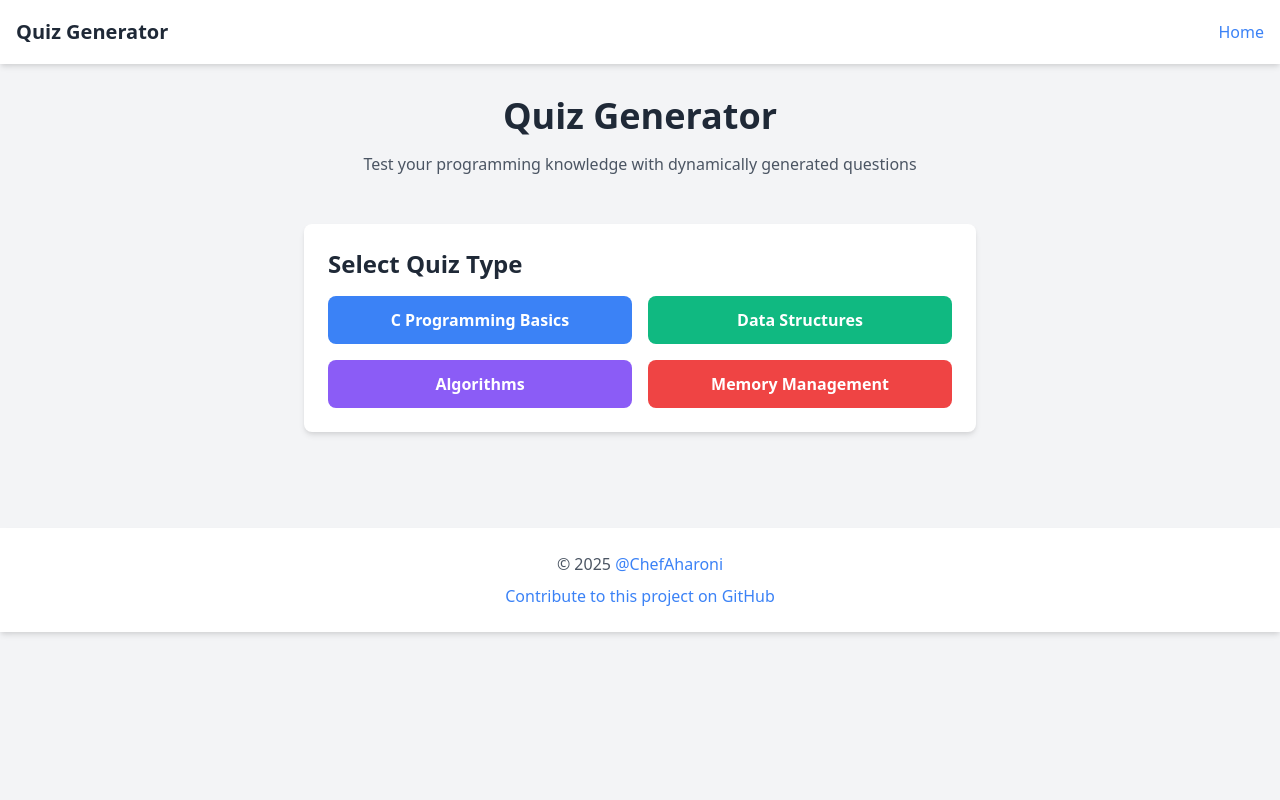
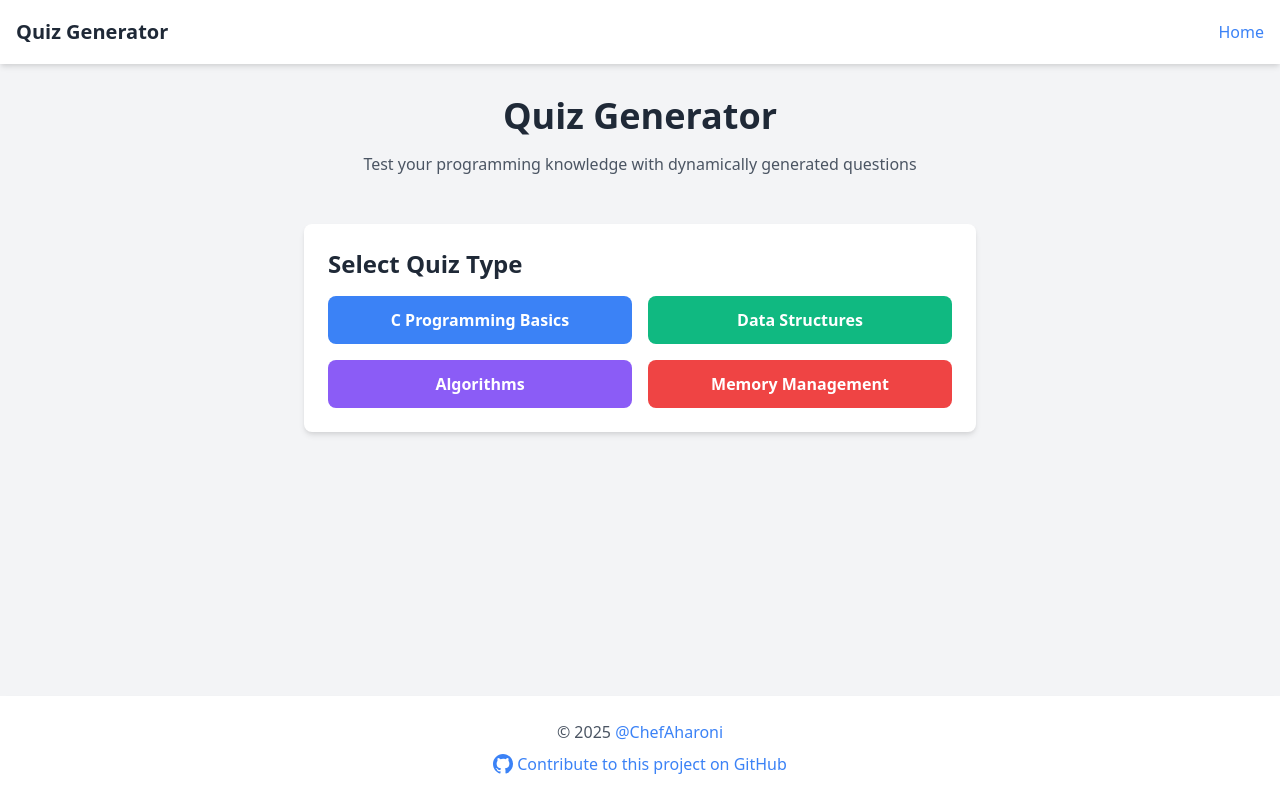
Before and after one commit to ChefAharoni/APQuizGenerator, a website: page index.html in a window 1280 px wide. Drawn offline with nearby package versions, Linux system fonts and the light colour scheme.

Commit message:
Enhance layout and footer in index.html
- Updated body class to include flexbox for better layout structure.
- Adjusted footer class to use mt-auto for proper positioning.
- Improved GitHub link styling with an icon and flexbox for alignment.

```diff
--- a/index.html
+++ b/index.html
@@ -10,7 +10,7 @@
     />
     <link rel="stylesheet" href="styles.css" />
   </head>
-  <body class="bg-gray-100 min-h-screen">
+  <body class="bg-gray-100 min-h-screen flex flex-col">
     <!-- Navigation Bar -->
     <nav class="bg-white shadow-md">
       <div class="container mx-auto px-4">
@@ -164,7 +164,7 @@
     </div>
 
     <!-- Footer -->
-    <footer class="bg-white shadow-md mt-8 py-6">
+    <footer class="bg-white shadow-md mt-8 py-6 mt-auto">
       <div class="container mx-auto px-4">
         <div class="text-center text-gray-600">
           <p>
@@ -175,11 +175,23 @@
               >@ChefAharoni</a
             >
           </p>
-          <p class="mt-2">
+          <p class="mt-2 flex items-center justify-center gap-2">
             <a
               href="https://github.com/ChefAharoni/APQuizGenerator"
-              class="text-blue-500 hover:text-blue-600"
+              class="text-blue-500 hover:text-blue-600 flex items-center gap-1"
+              target="_blank"
+              rel="noopener noreferrer"
             >
+              <svg
+                xmlns="http://www.w3.org/2000/svg"
+                viewBox="0 0 24 24"
+                fill="currentColor"
+                class="w-5 h-5 inline-block align-middle"
+              >
+                <path
+                  d="M12 0C5.37 0 0 5.373 0 12c0 5.303 3.438 9.8 8.205 11.387.6.113.82-.258.82-.577 0-.285-.01-1.04-.015-2.04-3.338.726-4.042-1.61-4.042-1.61-.546-1.387-1.333-1.756-1.333-1.756-1.09-.745.083-.729.083-.729 1.205.085 1.84 1.237 1.84 1.237 1.07 1.834 2.807 1.304 3.492.997.108-.775.418-1.305.762-1.605-2.665-.304-5.466-1.334-5.466-5.931 0-1.31.468-2.381 1.236-3.221-.124-.303-.535-1.523.117-3.176 0 0 1.008-.322 3.301 1.23a11.52 11.52 0 0 1 3.003-.404c1.018.005 2.045.138 3.003.404 2.291-1.553 3.297-1.23 3.297-1.23.653 1.653.242 2.873.119 3.176.77.84 1.235 1.911 1.235 3.221 0 4.609-2.803 5.625-5.475 5.921.43.372.823 1.104.823 2.225 0 1.606-.015 2.898-.015 3.293 0 .322.216.694.825.576C20.565 21.796 24 17.299 24 12c0-6.627-5.373-12-12-12z"
+                />
+              </svg>
               Contribute to this project on GitHub
             </a>
           </p>
```
